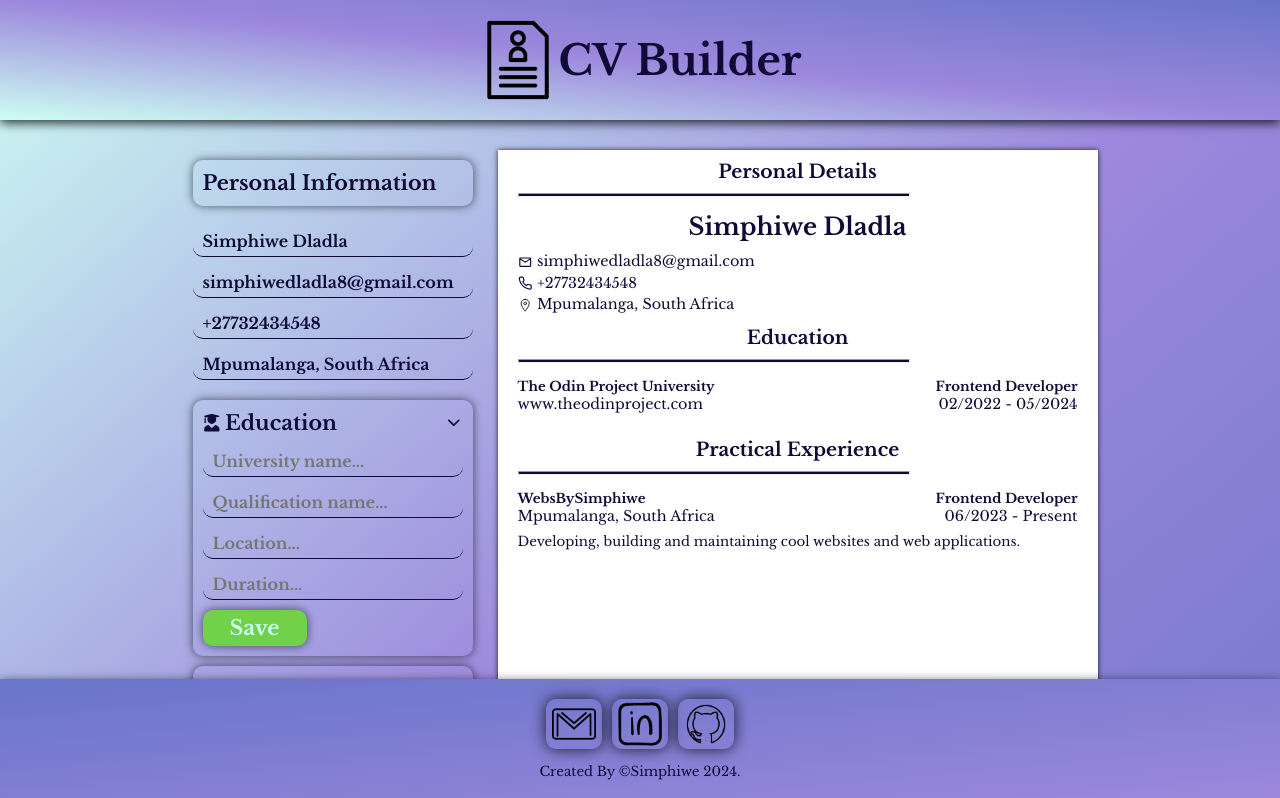
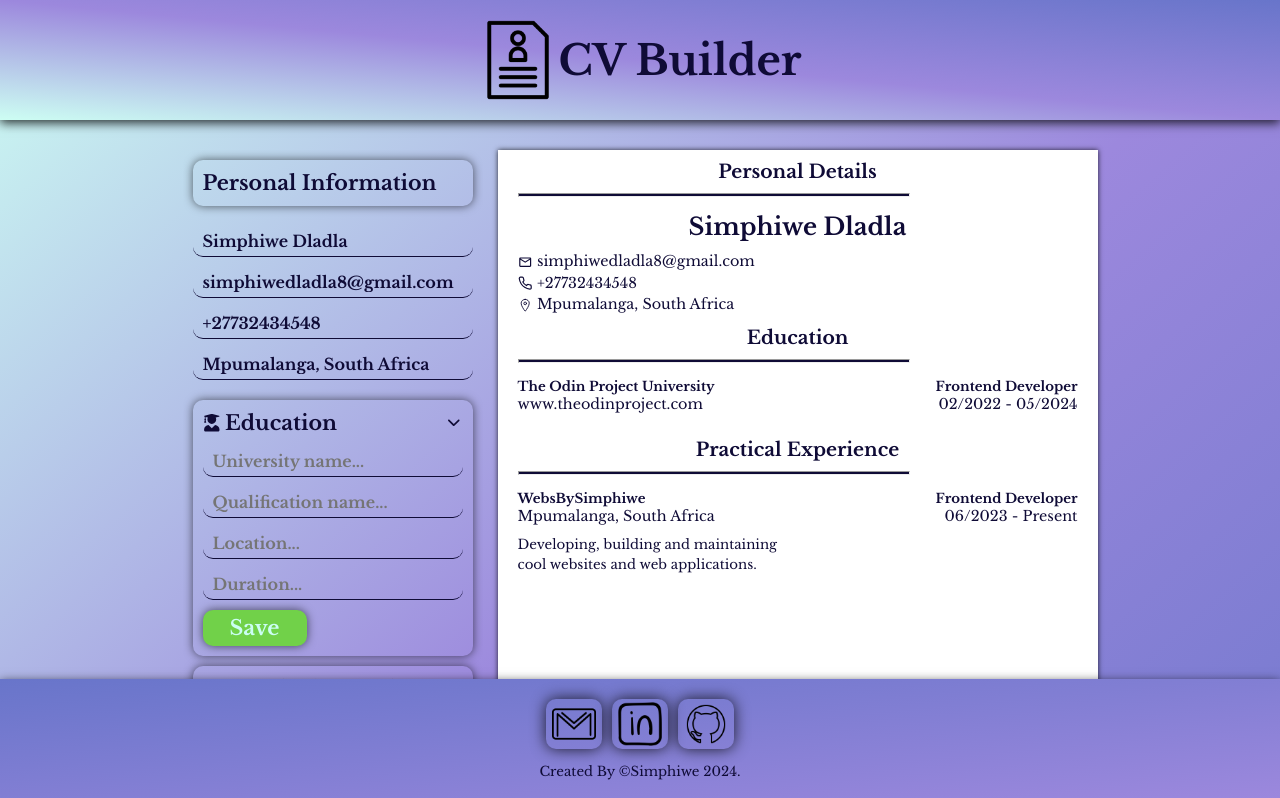
Before and after one commit to DeeBest/mrovaBizAdmin, a React (Vite) app: page / in a window 1280 px wide. Shown: the top 798 px of the page. Built offline with nearby package versions, Linux system fonts and the light colour scheme.

Commit message:
added styling to the position description

```diff
--- a/src/components/CvDisplay.jsx
+++ b/src/components/CvDisplay.jsx
@@ -47,7 +47,10 @@ const CvDisplay = (props) => {
         <h3>Practical Experience</h3>
         <hr />
         {props.practicalExperiences.map((practicalExperience) => (
-          <div key={practicalExperience.id}>
+          <div
+            className="practical-experience-container"
+            key={practicalExperience.id}
+          >
             <div className="company&position qualification-details">
               <h5>{practicalExperience.companyName}</h5>
               <h5>{practicalExperience.position}</h5>
@@ -56,7 +59,13 @@ const CvDisplay = (props) => {
               <span>{practicalExperience.companyLocation}</span>
               <span>{practicalExperience.durationAtCompany}</span>
             </div>
-            <div className="duties-description" style={{ marginTop: '5px' }}>
+            <div
+              className="duties-description"
+              style={{
+                maxWidth: '50%',
+                marginTop: '8px',
+              }}
+            >
               <small>{practicalExperience.description}</small>
             </div>
           </div>
--- a/src/index.css
+++ b/src/index.css
@@ -194,6 +194,9 @@ hr {
   align-items: center;
   justify-content: space-between;
 }
+.practical-experience-container {
+  margin-bottom: 15px;
+}
 footer {
   font-size: 1rem;
   flex-direction: column;
```
